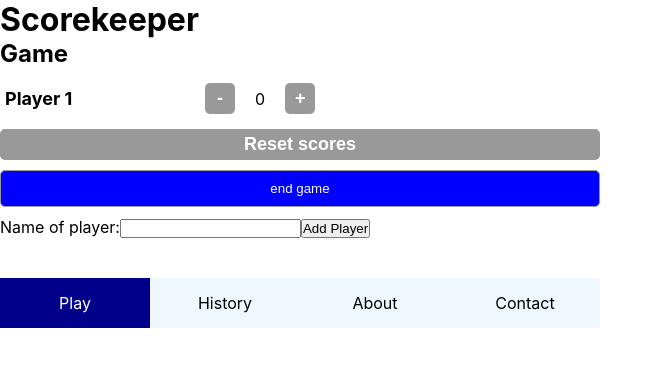
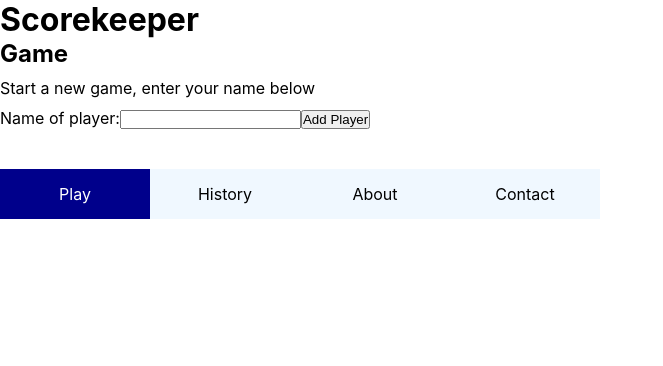
Before and after one commit to SLS-BLN/my_score, a React (Create React App) app: page / in a window 1280 px wide. Both pictures are taken after a click on the button "end game". Shown: the top 366 px of the page, without its empty margins (0-663 px from the left). Built offline with nearby package versions, Linux system fonts and the light colour scheme.

Commit message:
boolean state isPlaying - hide game and hide end button

```diff
--- a/src/pages/HomePage.js
+++ b/src/pages/HomePage.js
@@ -1,17 +1,29 @@
 import Player from "../components/Player/Player.js";
 import AddPlayer from "../components/Player/AddPlayer.js";
 import Button from "../components/Button/Button";
+import { useState } from "react";
 
 export default function HomePage({ players }) {
+  const [isPlaying, setIsPlaying] = useState(true);
+
+  const endGameHandler = () => {
+    setIsPlaying(false);
+  };
+
+  const displayGame = players.map((player) => {
+    return <Player key={player.id} name={player.name} score={player.score} />;
+  });
+
   return (
     <>
       <h2>Game</h2>
-      {players.map((player) => {
-        return (
-          <Player key={player.id} name={player.name} score={player.score} />
-        );
-      })}
-      <Button background={"lightseagreen"}>end game</Button>
+      {!isPlaying && <p>Start a new game, enter your name below</p>}
+      {isPlaying && displayGame}
+      {isPlaying && (
+        <Button background={"lightseagreen"} onClick={endGameHandler}>
+          end game
+        </Button>
+      )}
       <AddPlayer />
     </>
   );
```
